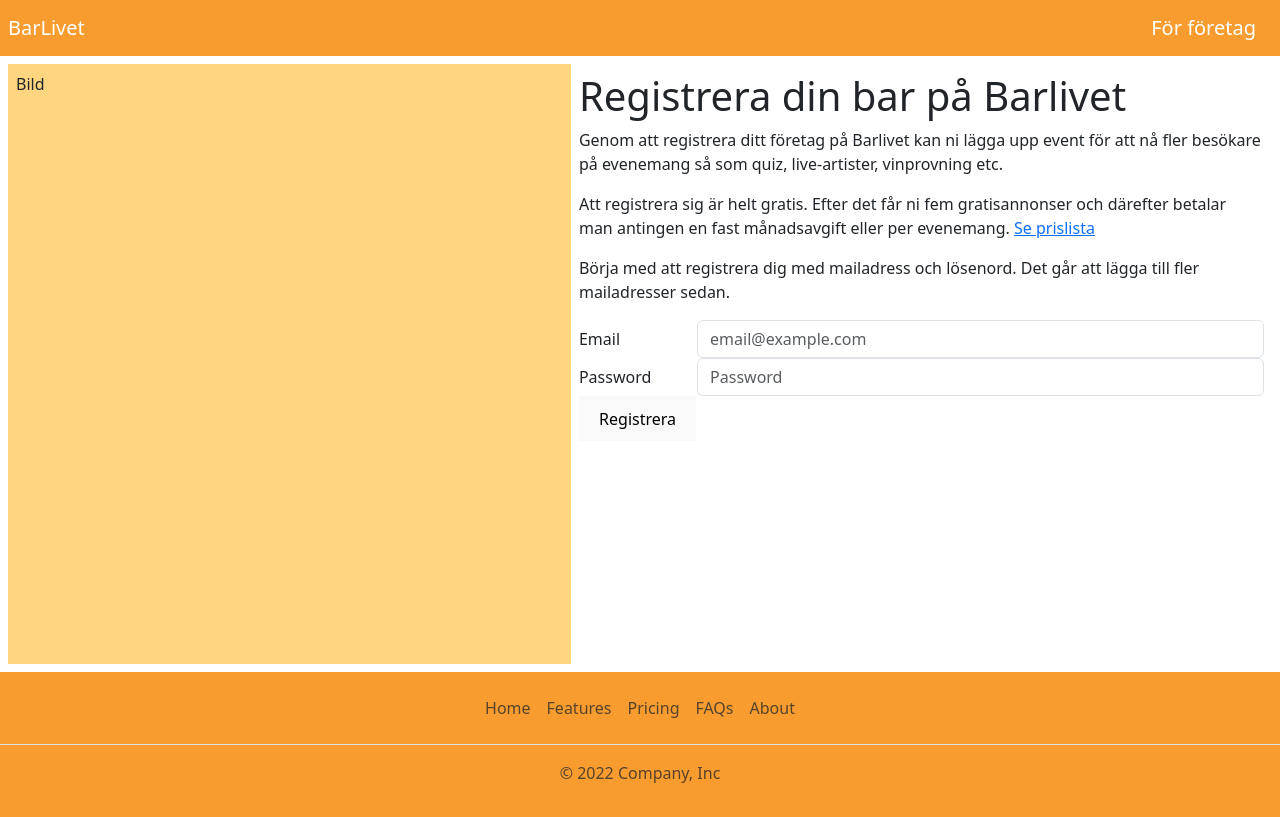
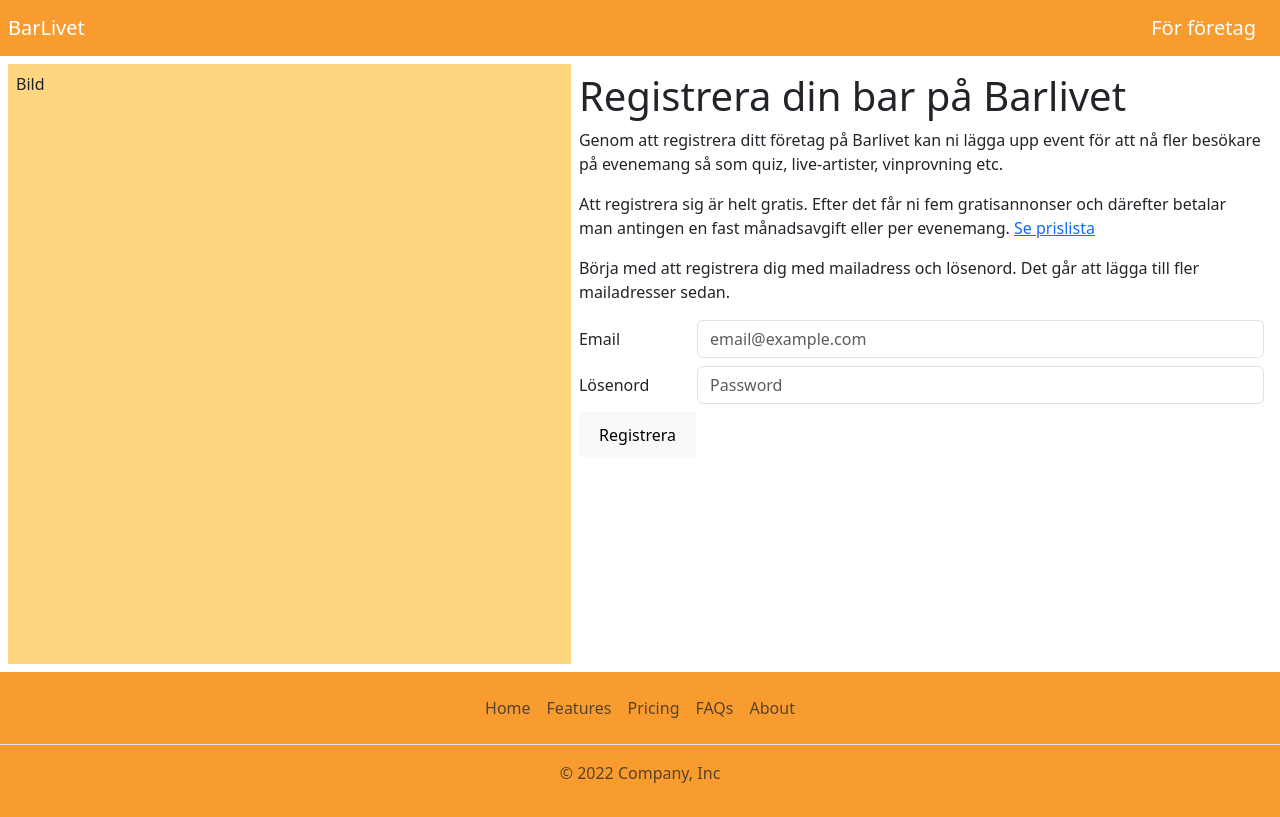
Before and after one commit to christofferosterberg/eventkartan, a React (Vite) app: page /registrera in a window 1280 px wide. Built offline with nearby package versions, Linux system fonts and the light colour scheme.

Commit message:
small fix

```diff
--- a/src/SignUp.tsx
+++ b/src/SignUp.tsx
@@ -48,13 +48,13 @@ function SignUp() {
                             <input type="text" className="form-control" id="staticEmail" placeholder="email@example.com"></input>
                         </div>
                     </div>
-                    <div className="form-group row">
-                        <label htmlFor="inputPassword" className="col-sm-2 col-form-label">Password</label>
+                    <div className="form-group row mt-2">
+                        <label htmlFor="inputPassword" className="col-sm-2 col-form-label">Lösenord</label>
                         <div className="col-sm-10">
                             <input type="password" className="form-control" id="inputPassword" placeholder="Password"></input>
                         </div>
                     </div>
-                    <button type="submit">Registrera</button>
+                    <button className="mt-2" type="submit">Registrera</button>
                 </form>
                 {/* <form onSubmit={handleSubmit} className='d-inline-flex flex-column'>
                     <div>
```
